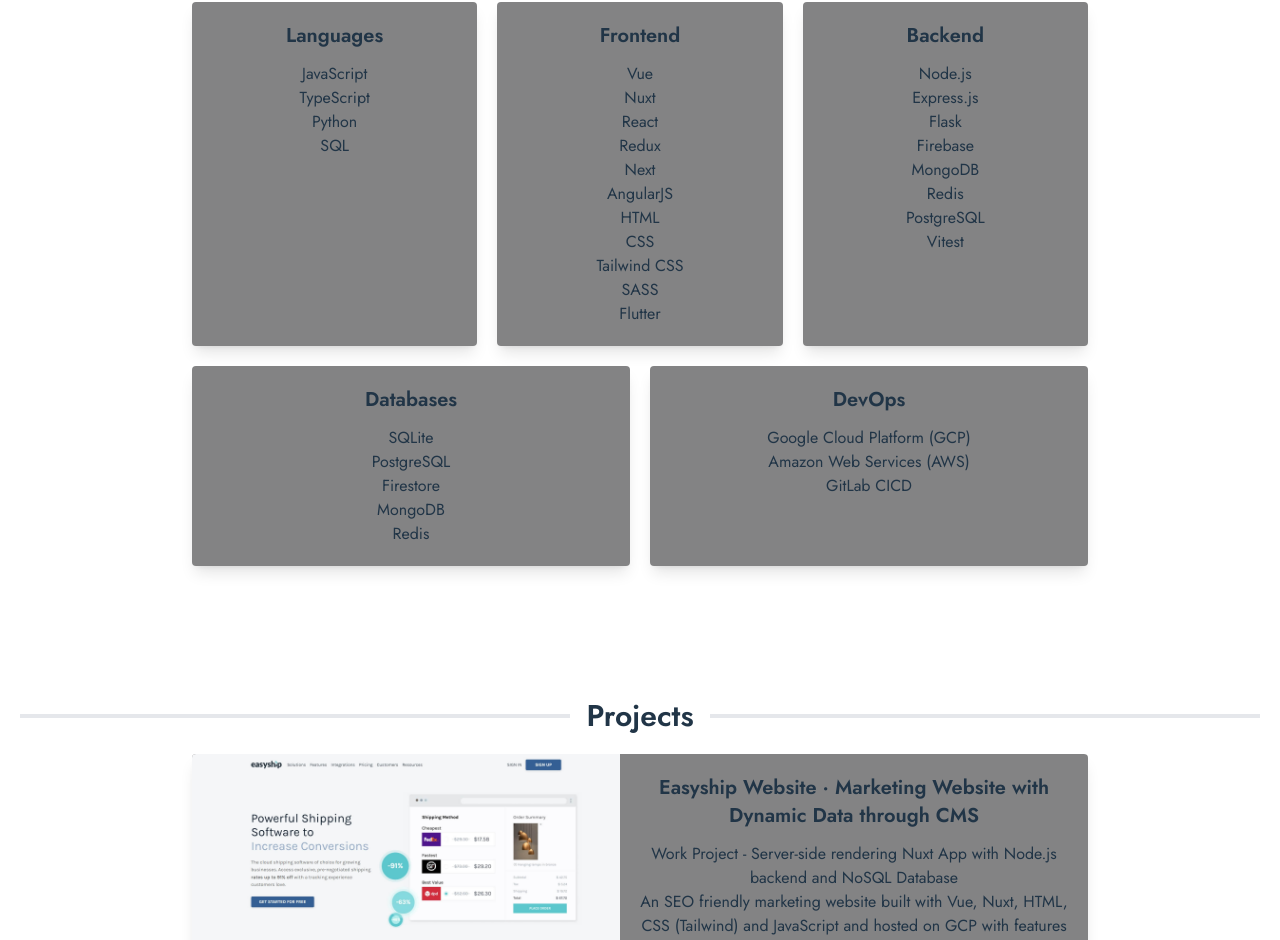
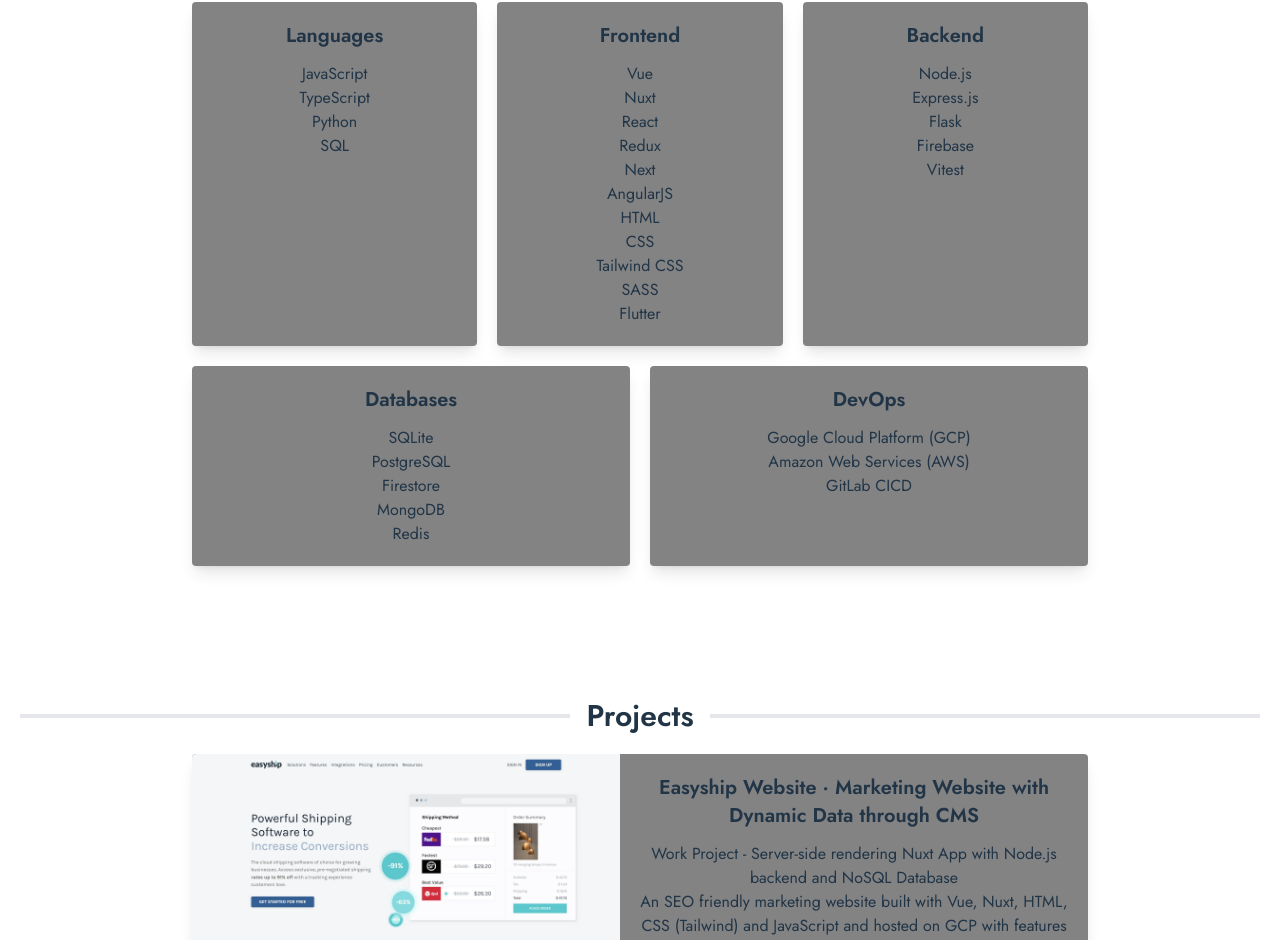
Before and after one commit to louvrecly/portfolio-react, a React (Vite) app: page / in a window 1280 px wide. Shown: the part 1786-2726 px from the top of the page. Built offline with nearby package versions, Linux system fonts and the light colour scheme.

Commit message:
chore/data: update data

```diff
--- a/src/data/contacts.ts
+++ b/src/data/contacts.ts
@@ -11,13 +11,6 @@ interface Contact {
 type ContactMap = Record<string, Contact>;
 
 const contactMap: ContactMap = {
-  mobile: {
-    key: 'mobile',
-    title: 'Mobile',
-    value: '+1 (647) 834 6410',
-    link: 'tel:+1 (647) 834 6410',
-    icon: ['fas', 'mobile'],
-  },
   email: {
     key: 'email',
     title: 'Email',
--- a/src/data/skills.ts
+++ b/src/data/skills.ts
@@ -53,16 +53,7 @@ const frontendSkills = [
   'SASS',
   'Flutter',
 ];
-const backendSkills = [
-  'Node.js',
-  'Express.js',
-  'Flask',
-  'Firebase',
-  'MongoDB',
-  'Redis',
-  'PostgreSQL',
-  'Vitest',
-];
+const backendSkills = ['Node.js', 'Express.js', 'Flask', 'Firebase', 'Vitest'];
 const databasesSkills = [
   'SQLite',
   'PostgreSQL',
```
